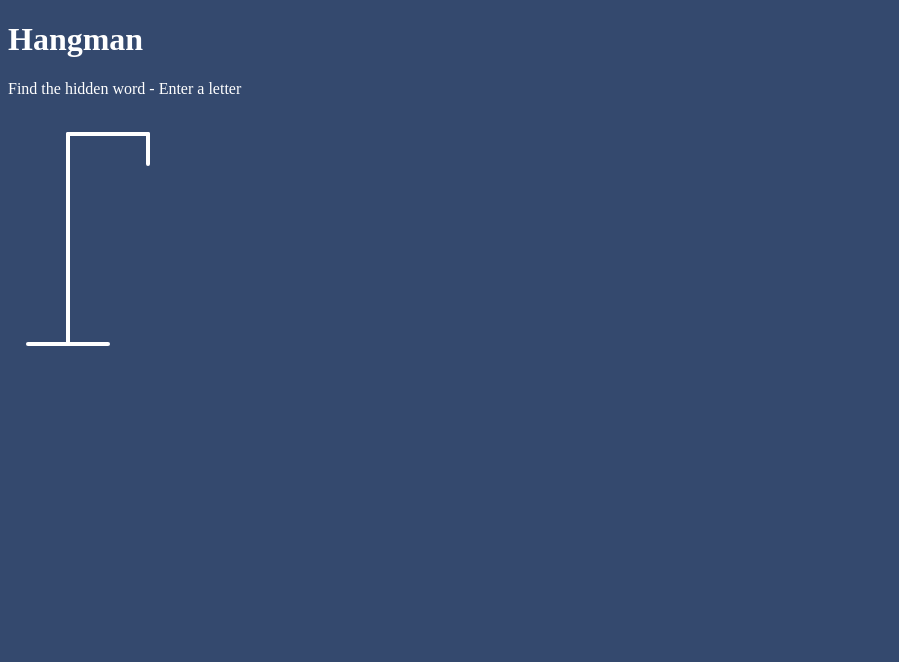
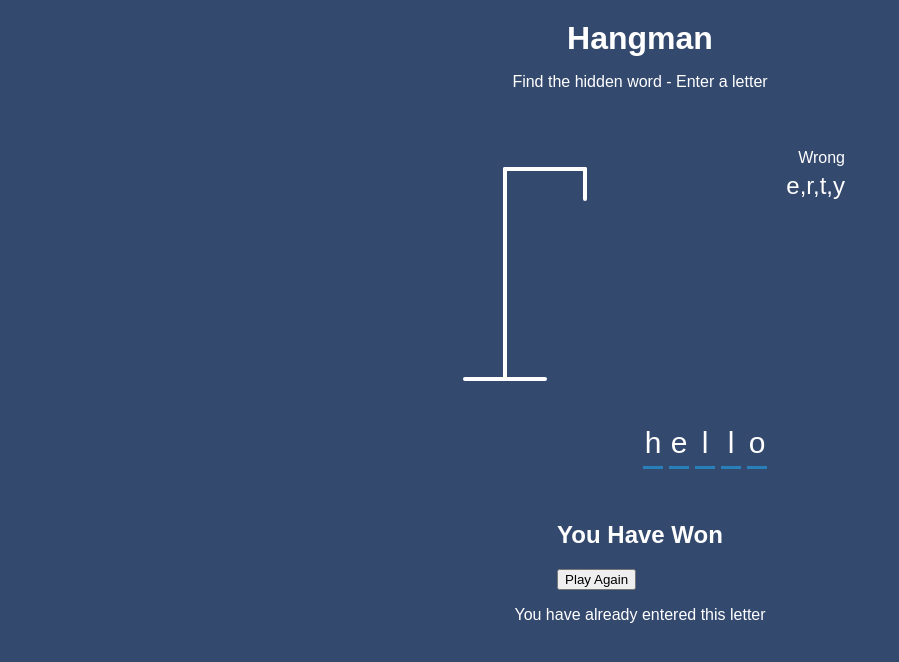
Before and after one commit to sean-birmingham/hangman, a plain HTML site: page index.html in a window 1280 px wide. Shown: the whole page, without its empty margins (0-899 px from the left). Drawn offline with Linux system fonts and the light colour scheme.

Commit message:
styled game container and letters

```diff
--- a/index.html
+++ b/index.html
@@ -28,6 +28,34 @@
         <line x1="140" y1="150" x2="120" y2="180" class="figure-part" />
         <line x1="140" y1="150" x2="160" y2="180" class="figure-part" />
       </svg>
+
+      <div class="wrong-letters-container">
+        <div id="wrong-letters">
+          <p>Wrong</p>
+          <span>e,r,t,y</span>
+        </div>
+      </div>
+
+      <div class="word" id="word">
+        <div class="letter">h</div>
+        <div class="letter">e</div>
+        <div class="letter">l</div>
+        <div class="letter">l</div>
+        <div class="letter">o</div>
+      </div>
+    </div>
+
+    <!-- Container for final message -->
+    <div class="popup-container" id="popup-container">
+      <div class="popup">
+        <h2 id="final-message">You Have Won</h2>
+        <button id="play-button">Play Again</button>
+      </div>
+    </div>
+
+    <!-- Notification -->
+    <div class="notification-container" id="notification-container">
+      <p>You have already entered this letter</p>
     </div>
     <script src="script.js"></script>
   </body>
--- a/style.css
+++ b/style.css
@@ -1,6 +1,29 @@
+* {
+  box-sizing: border-box;
+}
+
 body {
   background-color: #34496e;
   color: #fff;
+  font-family: Arial, Helvetica, sans-serif;
+  display: flex;
+  flex-direction: column;
+  align-items: center;
+  height: 80vh;
+  margin: 0;
+  overflow: hidden;
+}
+
+h1 {
+  margin: 20px 0 0;
+}
+
+.game-container {
+  padding: 20px 30px;
+  position: relative;
+  margin: auto;
+  height: 350px;
+  width: 450px;
 }
 
 .figure-container {
@@ -13,3 +36,39 @@ body {
 .figure-part {
   display: none;
 }
+
+.wrong-letters-container {
+  position: absolute;
+  top: 20px;
+  right: 20px;
+  display: flex;
+  flex-direction: column;
+  text-align: right;
+}
+
+.wrong-letters-container p {
+  margin: 0 0 5px;
+}
+
+.wrong-letters-container span {
+  font-size: 24px;
+}
+
+.word {
+  display: flex;
+  position: absolute;
+  bottom: 10px;
+  left: 50%;
+  transform: translateX((-50%));
+}
+
+.letter {
+  border-bottom: 3px solid #2980b9;
+  display: inline-flex;
+  font-size: 30px;
+  align-items: center;
+  justify-content: center;
+  margin: 0 3px;
+  height: 50px;
+  width: 20px;
+}
```
